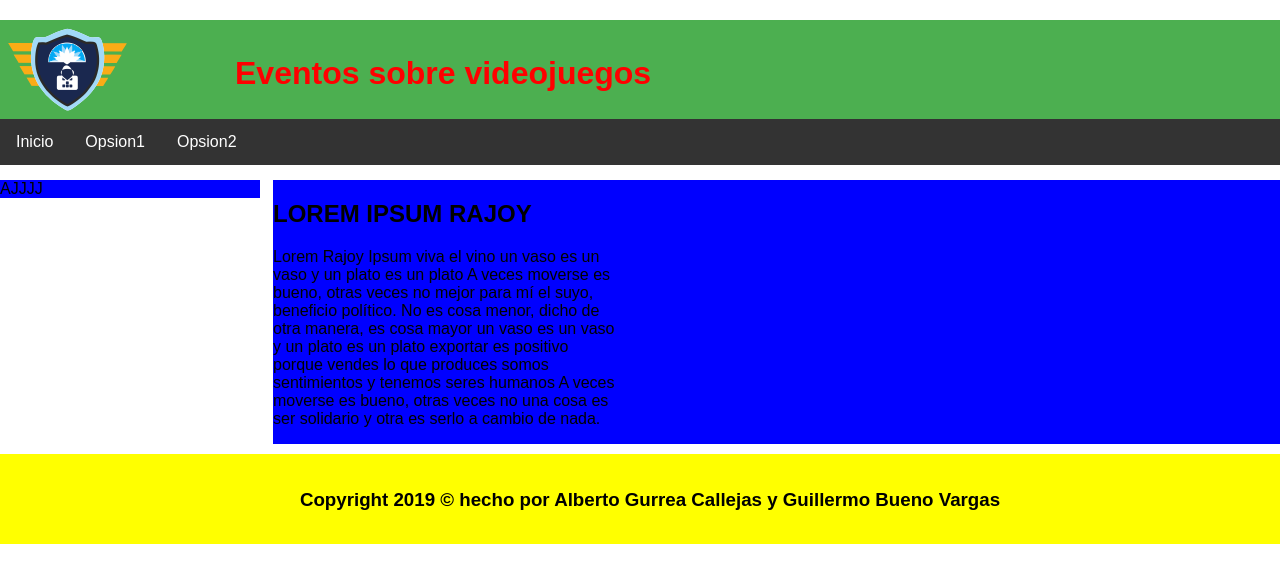
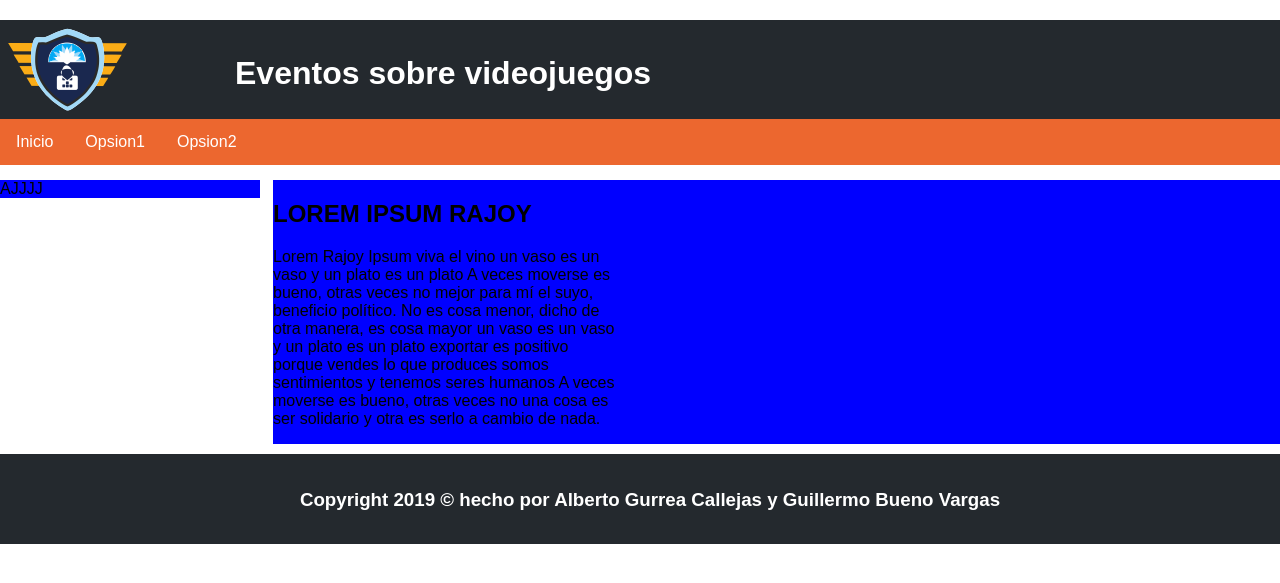
Before and after one commit to callejas94/SIBW19, a PHP site: page /portada.html in a window 1280 px wide. Shown: the top 583 px of the page. Run offline with PHP 8.4, Linux system fonts and the light colour scheme.

Commit message:
Actualizado colores

```diff
--- a/css/style.css
+++ b/css/style.css
@@ -11,7 +11,7 @@ body {
 header {
   margin-top: 20px;
   height: 100px;
-  background-color: #4CAF50;
+  background-color: #24292e;
   margin-bottom: 10px;
 }
 
@@ -55,7 +55,7 @@ ul {
   margin-top: 0;
   padding: 0;
   overflow: hidden;
-  background-color: #333;
+  background-color: #EC672F;
   position: sticky;
   top: 0;
   min-width: 100%;
@@ -75,7 +75,7 @@ li a {
 
 /* Change the link color to #111 (black) on hover */
 li a:hover {
-  background-color: #4CAF50;
+  background-color: #24292e;
 }
 
 
@@ -90,18 +90,19 @@ aside {
 footer {
   margin-top: 10px;
   height: 90px;
-  background-color: yellow;
+  background-color: #24292e;
   clear: both;
 }
 
 footer h3 {
   padding-top: 35px;
   text-align: center;
+  color: white;
 }
 
 #titulo {
   font-family: sans-serif;
-  color: red;
+  color: white;
   margin: auto;
   display: inline-block;
 }
--- a/portada.html
+++ b/portada.html
@@ -22,9 +22,6 @@
 			</nav>
 		</header>
 
-
-
-
 		<div>
 			<main>
 			  <article>
@@ -42,6 +39,4 @@
 		</footer>
 	</body>
 
-
-
 </html>
```
